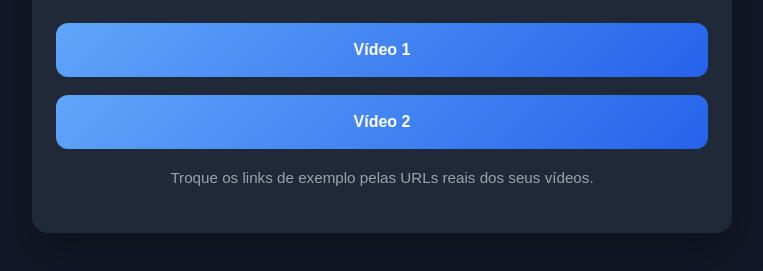
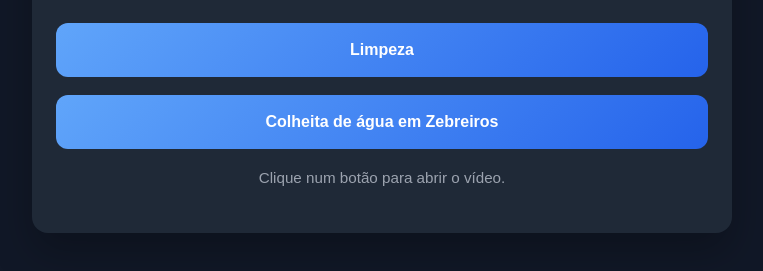
Before and after one commit to nmaio4/links-videos, a plain HTML site: page index.html in a window 1280 px wide. Shown: the part 323-594 px from the top of the page, without its empty margins (258-1021 px from the left). Drawn offline with Linux system fonts and the light colour scheme.

Commit message:
Substituir links de exemplo pelos vídeos do repositório

```diff
--- a/index.html
+++ b/index.html
@@ -77,16 +77,16 @@
       <h1>Links dos vídeos</h1>
 
       <div class="links">
-        <a class="button" href="https://example.com/video-1" target="_blank" rel="noreferrer">
-          Vídeo 1
+        <a class="button" href="https://nmaio4.github.io/links-videos/Limpeza_video.mp4" target="_blank" rel="noreferrer">
+          Limpeza
         </a>
-        <a class="button" href="https://example.com/video-2" target="_blank" rel="noreferrer">
-          Vídeo 2
+        <a class="button" href="https://nmaio4.github.io/links-videos/Colheita_agua_Zebreiros_animada.mp4" target="_blank" rel="noreferrer">
+          Colheita de água em Zebreiros
         </a>
       </div>
 
       <p class="note">
-        Troque os links de exemplo pelas URLs reais dos seus vídeos.
+        Clique num botão para abrir o vídeo.
       </p>
     </main>
   </body>
```
